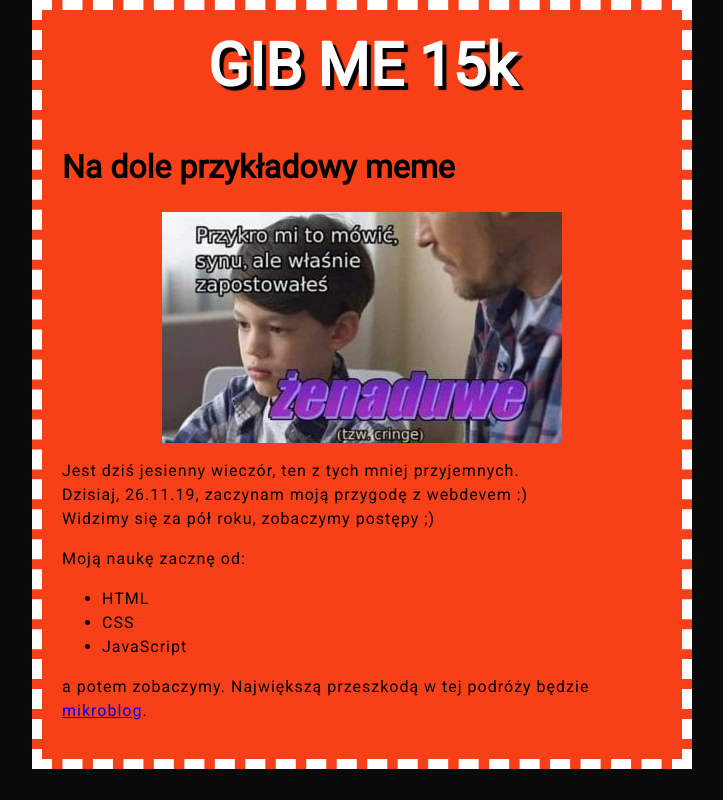
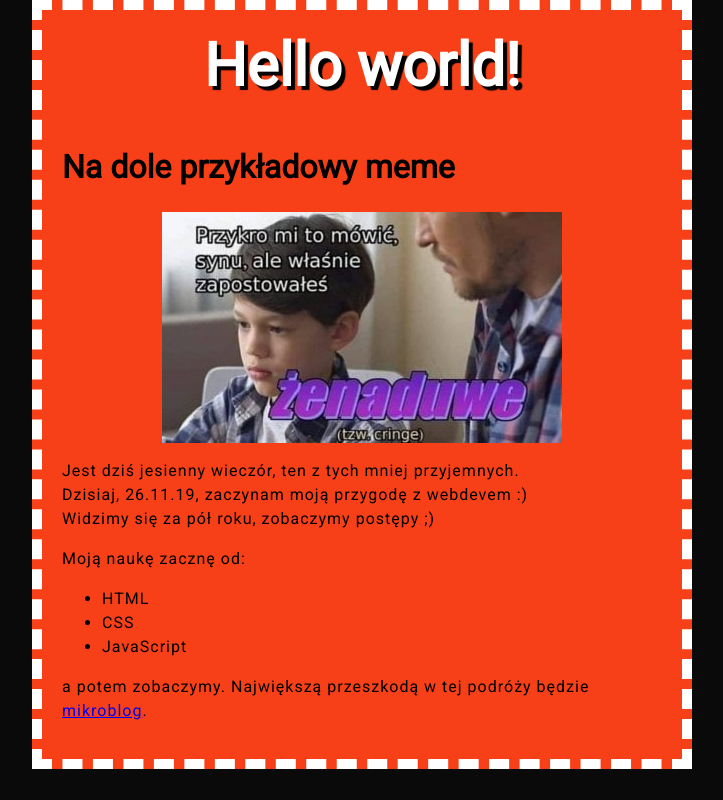
Before and after one commit to DawidKopys/webbdew_test, a plain HTML site: page test-site/index.html in a window 1280 px wide. Shown: the whole page, without its empty margins (278-1001 px from the left). Drawn offline with Linux system fonts and the light colour scheme.

Commit message:
Add some JavaScript

```diff
--- a/test-site/index.html
+++ b/test-site/index.html
@@ -24,5 +24,6 @@
     </ul>
 
     <p>a potem zobaczymy. Największą przeszkodą w tej podróży będzie <a href="https://www.wykop.pl/mikroblog/">mikroblog</a>.</p>
+    <script src="scripts/main.js"></script>
   </body>
 </html>
--- /dev/null
+++ b/test-site/scripts/main.js
@@ -0,0 +1,2 @@
+const myHeading = document.querySelector('h1');
+myHeading.textContent = 'Hello world!';
```
